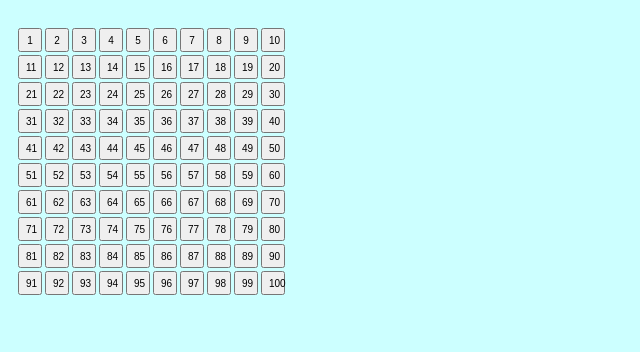
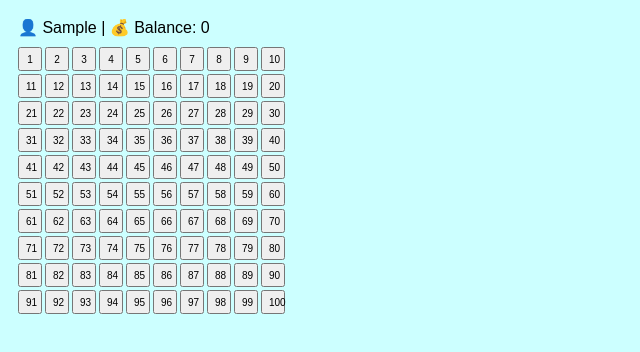
Before and after one commit to kingbesuuu/bes, a website: page public/index.html in a window 1280 px wide. Both pictures are taken after typing "Sample" into the empty fields and a click on the button "Register". Shown: the whole page, without its empty margins (0-640 px from the left). Drawn offline with nearby package versions, Linux system fonts and the light colour scheme; no server answers.

```diff
--- a/public/index.html
+++ b/public/index.html
@@ -27,6 +27,7 @@
   </style>
 </head>
 <body>
+  <!-- Registration UI -->
   <div id="registerSection">
     <form id="registerForm">
       <label>
@@ -37,11 +38,17 @@
     </form>
     <div id="registerStatus"></div>
   </div>
+  <!-- Lobby: Card selection -->
   <div id="page1" class="hidden">
+    <div>
+      <span id="userLabel"></span>
+      <span id="balanceLabel"></span>
+    </div>
     <div class="grid" id="number-grid"></div>
     <div class="bingo-card" id="bingo-container"></div>
     <div id="welcome-message"></div>
   </div>
+  <!-- Game UI -->
   <div id="page2" class="hidden">
     <div class="info-bar">
       <div id="called-count">Called: 0</div>
@@ -68,7 +75,6 @@
     let lockedSeeds = [];
     let currentSeed = null;
     let gameCard = null;
-    let winnerInfo = null;
 
     // --- Registration & Auto-login ---
     function detectUser() {
@@ -82,15 +88,16 @@
     }
     detectUser();
 
-    function showGameUI() {
+    function showLobby() {
       document.getElementById('registerSection').classList.add('hidden');
       document.getElementById('page1').classList.remove('hidden');
+      document.getElementById('userLabel').textContent = `👤 ${telegramUsername}`;
       updateBalanceDisplay();
       highlightLockedSeeds();
     }
 
     if (telegramUsername && telegramId) {
-      showGameUI();
+      showLobby();
     } else {
       document.getElementById('registerForm').onsubmit = function(e) {
         e.preventDefault();
@@ -98,7 +105,7 @@
         telegramId = "manual_" + Math.floor(Math.random() * 1e9);
         localStorage.setItem("bingoUsername", telegramUsername);
         localStorage.setItem("bingoId", telegramId);
-        showGameUI();
+        showLobby();
       };
     }
 
@@ -120,6 +127,7 @@
     }
 
     function updateBalanceDisplay() {
+      document.getElementById('balanceLabel').textContent = ` | 💰 Balance: ${playerBalance}`;
       document.getElementById('balance-display').textContent = `💰 Balance: ${playerBalance}`;
     }
 
@@ -258,7 +266,6 @@
       document.getElementById('game-message').textContent = '';
       manuallyMarked.clear();
       gameCard = null;
-      winnerInfo = null;
       socket.emit('endGame');
     }
 
@@ -317,14 +324,6 @@
       return '';
     }
 
-    socket.on('countdown', (seconds) => {
-      // Optionally display countdown
-    });
-
-    socket.on('gameStarted', (data) => {
-      // Optionally display game started
-    });
-
     socket.on('winner', (data) => {
       document.getElementById('game-message').textContent = `🎉 ${data.username} got Bingo! 🏆 Won: ${data.winPoint}`;
       setTimeout(() => {
@@ -332,11 +331,8 @@
         document.getElementById('page1').classList.remove('hidden');
         document.getElementById('bingo-container').innerHTML = '';
         document.getElementById('game-message').textContent = '';
-        winnerInfo = null;
       }, 15000);
     });
-
-    socket.on('stopCalling', () => {});
 
     socket.on('blocked', (reason) => {
       document.getElementById('game-message').textContent = reason;
```
